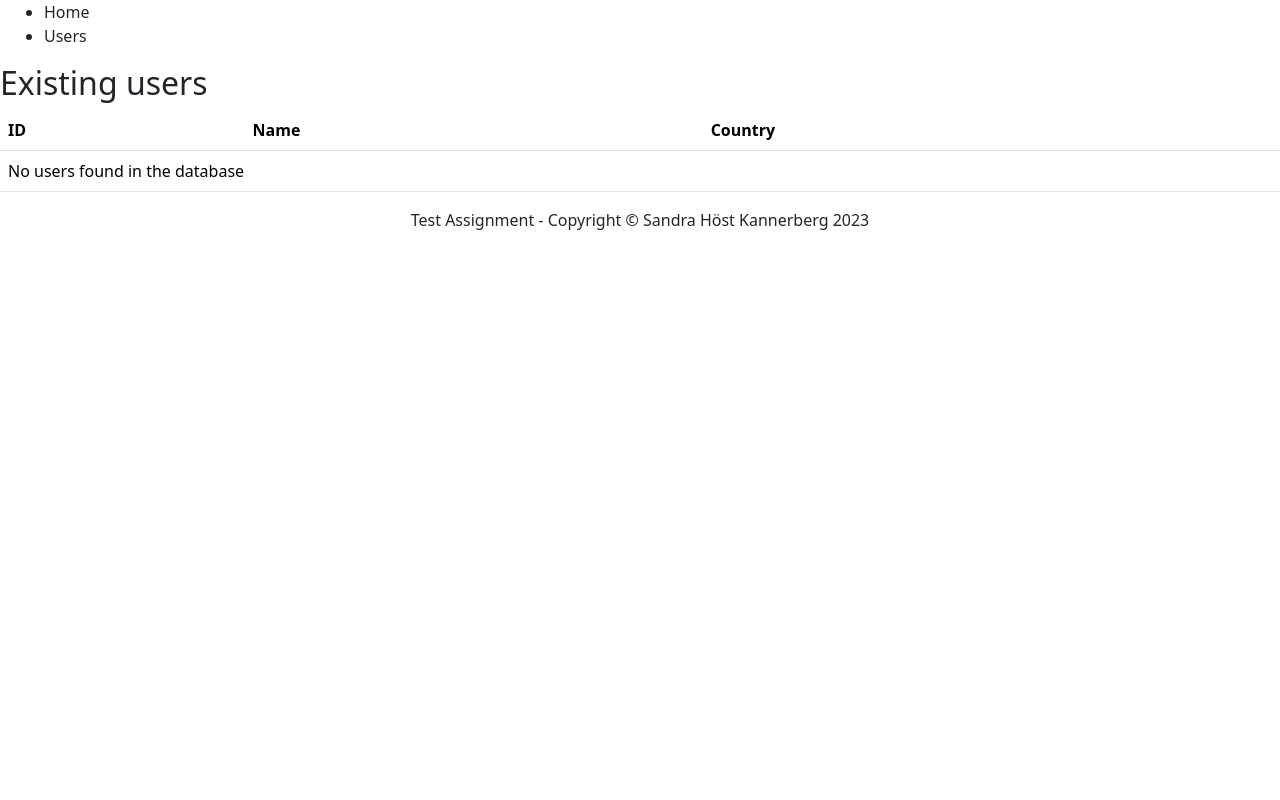
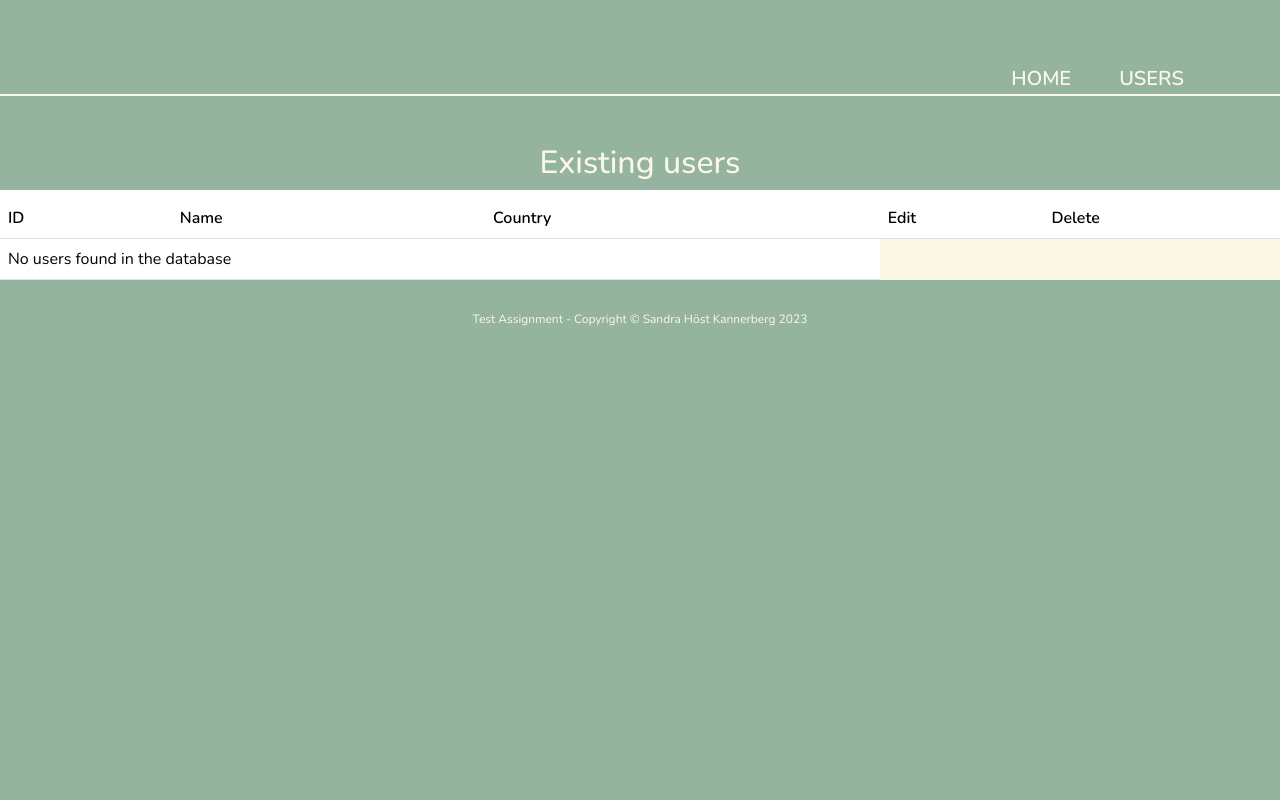
Before and after one commit to SandraHKannerberg/test-project-client, a PHP site: page /users/excistingUserPage.php in a window 1280 px wide. Run offline with PHP 8.4, Linux system fonts and the light colour scheme; data that the repository does not hold is empty; some libraries are stand-ins or nearby versions.

Commit message:
add icon, working with css userlist

```diff
--- a/css/style.css
+++ b/css/style.css
@@ -11,7 +11,7 @@ body {
     color: #FCF8E8;
     background-color: #94B49F;
     width: 100%;
-    height: 100vh;
+    min-height: 100vh;
 }
 
 /* HEADER AND NAVBAR */
@@ -139,8 +139,6 @@ label {
 
 /* FOOTER */
 footer {
-    position: fixed;
-    bottom: 0;
     padding: 10px 0;
 }
 
--- /dev/null
+++ b/css/user.css
@@ -0,0 +1,35 @@
+.my-userlist-wrapper {
+    display: flex;
+    justify-content: center;
+    padding: 0;
+}
+
+
+.table {
+    background-color: #FCF8E8;
+    color: black;
+}
+
+/* Table heading area*/
+thead {
+    height: 3rem;
+    background-color: #DF7861;;
+    color: #FCF8E8;
+    font-size: 16px;
+}
+
+
+.users-container{
+    margin-top: 3rem;
+    width: 100%;
+    display: flex;
+    justify-content: center;
+}
+
+/* .my-edit-btn {
+    margin-bottom: 3rem;
+}
+
+.my-del-btn{
+    margin-bottom: 3rem;
+} */
--- a/excistingUserPage.php
+++ b/excistingUserPage.php
@@ -3,22 +3,25 @@
 <head>
     <meta charset="UTF-8">
     <meta name="viewport" content="width=device-width, initial-scale=1.0">
+    <!-- Link Bootstrap CSS -->
     <link href="https://cdn.jsdelivr.net/npm/bootstrap@5.3.2/dist/css/bootstrap.min.css" rel="stylesheet" integrity="sha384-T3c6CoIi6uLrA9TneNEoa7RxnatzjcDSCmG1MXxSR1GAsXEV/Dwwykc2MPK8M2HN" crossorigin="anonymous">
     <!-- Link to my CSS-file -->
+    <link rel="stylesheet" type="text/css" href="css/style.css">
     <link rel="stylesheet" type="text/css" href="css/user.css">
+    <script src="https://kit.fontawesome.com/bce314e193.js" crossorigin="anonymous"></script>
     <title>Excisting users</title>
 </head>
 <body>
 
-    <?php include('header.php'); ?>
+    <?php include("header.php"); ?>
 
-    <main class="wrapper-users">
-        <div class='users-container'>
-            <?php include('includes/userList.php'); ?>
+    <main class="my-userlist-wrapper container-fluid">
+        <div class="users-container row">
+            <?php include("includes/userList.php"); ?>
         </div>
     </main>
 
-    <?php include('footer.php'); ?>
+    <?php include("footer.php"); ?>
     <script src="https://cdn.jsdelivr.net/npm/bootstrap@5.3.2/dist/js/bootstrap.bundle.min.js" integrity="sha384-C6RzsynM9kWDrMNeT87bh95OGNyZPhcTNXj1NW7RuBCsyN/o0jlpcV8Qyq46cDfL" crossorigin="anonymous"></script>
 </body>
 </html>
--- a/includes/userList.php
+++ b/includes/userList.php
@@ -1,4 +1,4 @@
-<h2>Existing users</h2>
+<h2 class="text-center">Existing users</h2>
 
 <table class="table">
   <thead>
@@ -6,6 +6,8 @@
       <th scope="col">ID</th>
       <th scope="col">Name</th>
       <th scope="col">Country</th>
+      <th scope="col">Edit</th>
+      <th scope="col">Delete</th>
     </tr>
   </thead>
 
@@ -28,14 +30,16 @@
     //Loop all users and give each user one line
     if ($users->num_rows > 0) {
         while ($row = $users->fetch_assoc()) {
-            echo '<tbody>';
+            echo '<tbody class="my-tablebody">';
             echo '<tr>';
             echo '<td>' . $row['id'] . '</td>';
             echo '<td>' . $row['name'] . '</td>';
             echo '<td>' . $row['country'] . '</td>';
             echo '<td>';
-            echo '<button type="button" class="btn btn-dark">Edit</button>';
-            echo '<button type="button" class="btn btn-danger">Delete</button>';
+            echo '<button type="button" class="my-edit-btn btn btn-dark"><i class="fa-solid fa-pen-to-square"></i></button>';
+            echo '</td>';
+            echo '<td>';
+            echo '<button type="button" class="my-del-btn btn btn-danger"><i class="fa-solid fa-trash"></i></button>';
             echo '</td>';
             echo '</tr>';
             echo '</tbody>';
```
